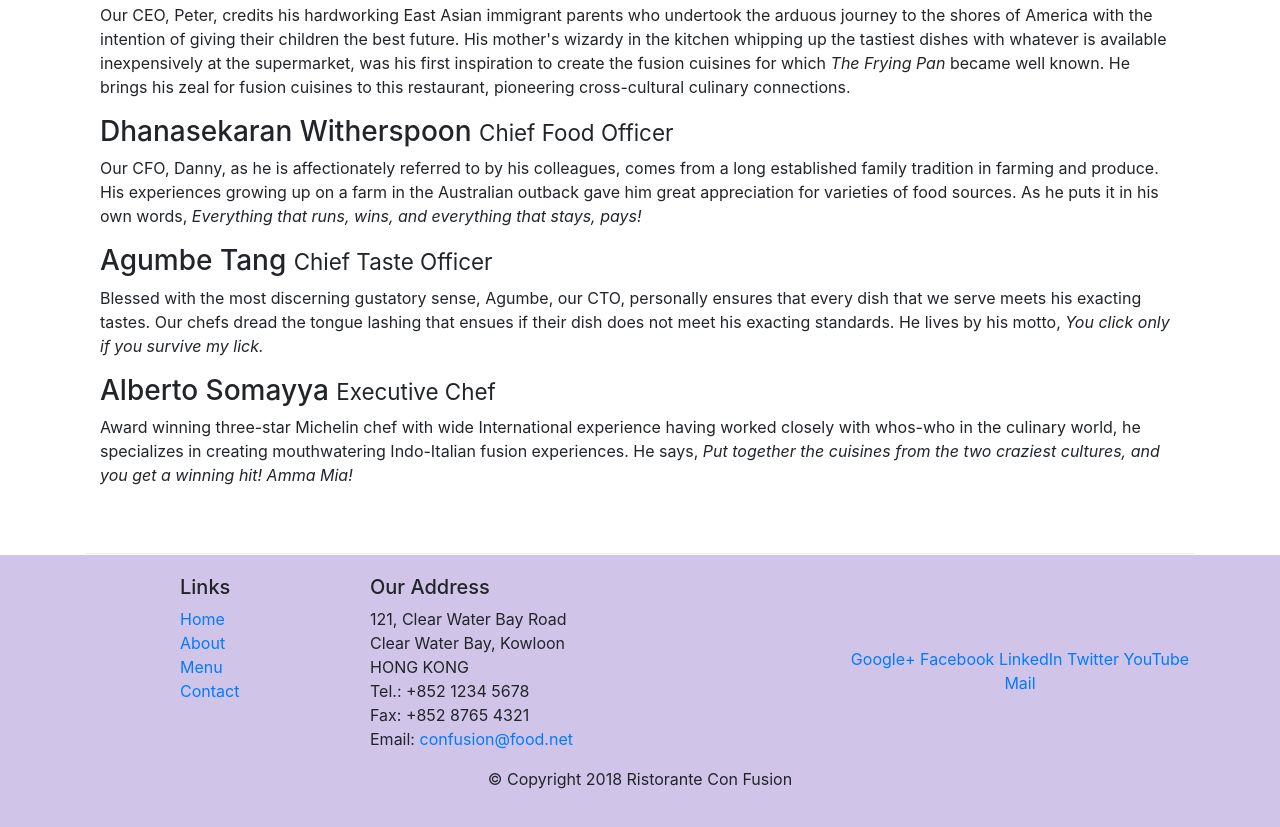
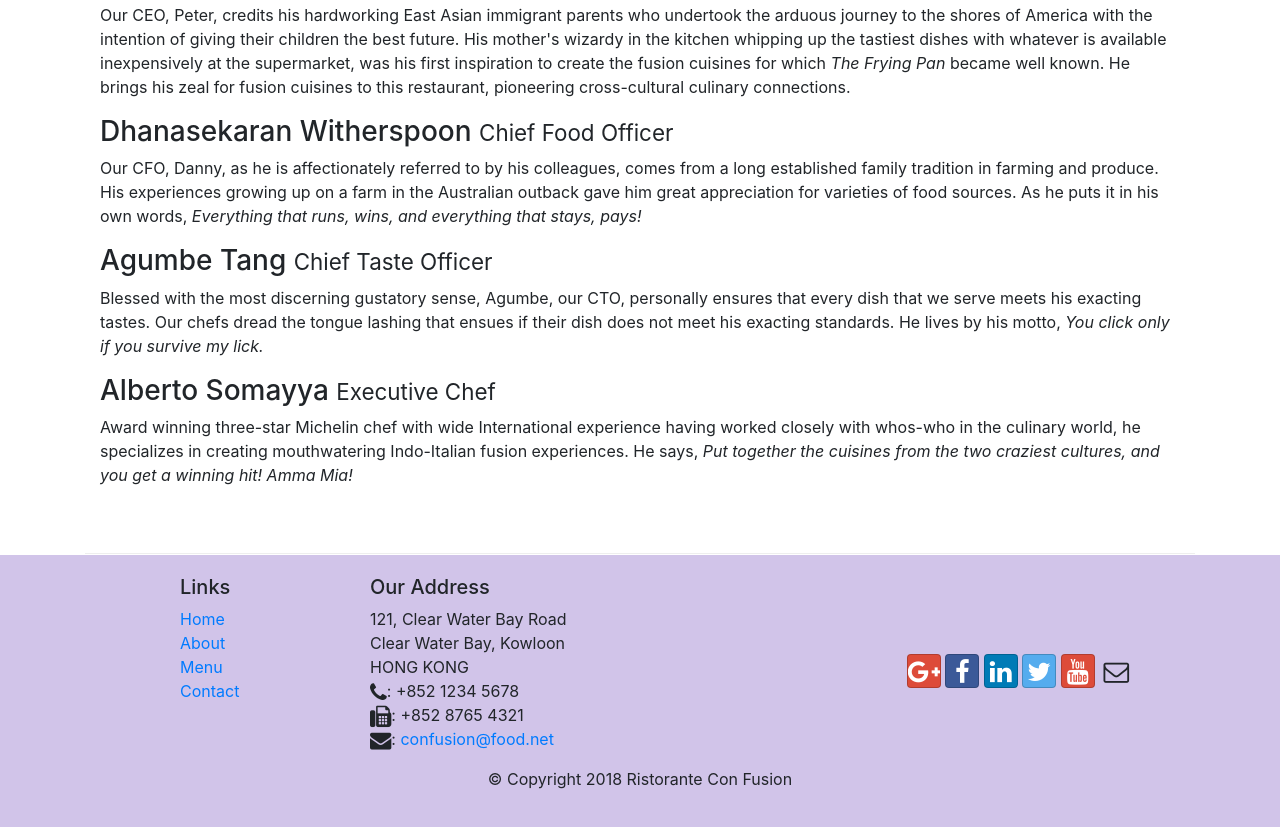
Before and after one commit to SplattyOne/coursera_bootstrap, a website: page aboutus.html in a window 1280 px wide. Shown: the part 1002-1829 px from the top of the page. Drawn offline with nearby package versions, Linux system fonts and the light colour scheme.

Commit message:
awesome icons and font and social icons

```diff
--- a/aboutus.html
+++ b/aboutus.html
@@ -9,6 +9,8 @@
 
     <!-- Bootstrap CSS -->
     <link rel="stylesheet" href="node_modules/bootstrap/dist/css/bootstrap.min.css">
+    <link rel="stylesheet" href="node_modules/font-awesome/css/font-awesome.min.css">
+    <link rel="stylesheet" href="node_modules/bootstrap-social/bootstrap-social.css">
     <link rel="stylesheet" href="css/styles.css">
 
     <title>Ristorante Con Fusion: About Us</title>
@@ -24,10 +26,10 @@
             <a class="navbar-brand" href="./index.html">Ristorante Con Fusion</a>
             <div class="collapse navbar-collapse" id="Navbar">
                 <ul class="navbar-nav mr-auto"> <!-- mr-auto - auto margin to the right-->
-                    <li class="nav-item"><a class="nav-link" href="./index.html">Home</a></li>
-                    <li class="nav-item active"><a class="nav-link" href="./aboutus.html">About Us</a></li>
-                    <li class="nav-item"><a class="nav-link" href="#">Menu</a></li>
-                    <li class="nav-item"><a class="nav-link" href="#">Contact</a></li>
+                    <li class="nav-item"><a class="nav-link" href="./index.html"><span class="fa fa-home fa-lg"></span> Home</a></li>
+                    <li class="nav-item active"><a class="nav-link" href="./aboutus.html"><span class="fa fa-info fa-lg"></span> About Us</a></li>
+                    <li class="nav-item"><a class="nav-link" href="#"><span class="fa fa-list fa-lg"></span> Menu</a></li>
+                    <li class="nav-item"><a class="nav-link" href="#"><span class="fa fa-address-card fa-lg"></span> Contact</a></li>
                 </ul>
             </div>
         </div>
@@ -103,19 +105,19 @@
 		              121, Clear Water Bay Road<br>
 		              Clear Water Bay, Kowloon<br>
 		              HONG KONG<br>
-		              Tel.: +852 1234 5678<br>
-		              Fax: +852 8765 4321<br>
-		              Email: <a href="mailto:confusion@food.net">confusion@food.net</a>
+		              <i class="fa fa-phone fa-lg"></i>: +852 1234 5678<br>
+		              <i class="fa fa-fax fa-lg"></i>: +852 8765 4321<br>
+		              <i class="fa fa-envelope fa-lg"></i>: <a href="mailto:confusion@food.net">confusion@food.net</a>
 		           </address>
                 </div>
                 <div class="col-12 col-sm-4 align-self-center">
                     <div class="text-center">
-                        <a href="http://google.com/+">Google+</a>
-                        <a href="http://www.facebook.com/profile.php?id=">Facebook</a>
-                        <a href="http://www.linkedin.com/in/">LinkedIn</a>
-                        <a href="http://twitter.com/">Twitter</a>
-                        <a href="http://youtube.com/">YouTube</a>
-                        <a href="mailto:">Mail</a>
+                        <a class="btn btn-social-icon btn-google" href="http://google.com/+"><i class="fa fa-google-plus fa-lg"></i></a>
+                        <a class="btn btn-social-icon btn-facebook" href="http://www.facebook.com/profile.php?id="><i class="fa fa-facebook fa-lg"></i></a>
+                        <a class="btn btn-social-icon btn-linkedin" href="http://www.linkedin.com/in/"><i class="fa fa-linkedin fa-lg"></i></a>
+                        <a class="btn btn-social-icon btn-twitter" href="http://twitter.com/"><i class="fa fa-twitter fa-lg"></i></a>
+                        <a class="btn btn-social-icon btn-google" href="http://youtube.com/"><i class="fa fa-youtube fa-lg"></i></a>
+                        <a class="btn btn-social-icon" href="mailto:"><i class="fa fa-envelope-o fa-lg"></i></a>
                     </div>
                 </div>
            </div>
--- a/package.json
+++ b/package.json
@@ -15,6 +15,8 @@
   },
   "dependencies": {
     "bootstrap": "^4.5.3",
+    "bootstrap-social": "^5.1.1",
+    "font-awesome": "^4.7.0",
     "jquery": "^3.5.1",
     "popper.js": "^1.16.1"
   }
```
Also changed, not shown: index.html (+15 -13 lines), 1 other file.
